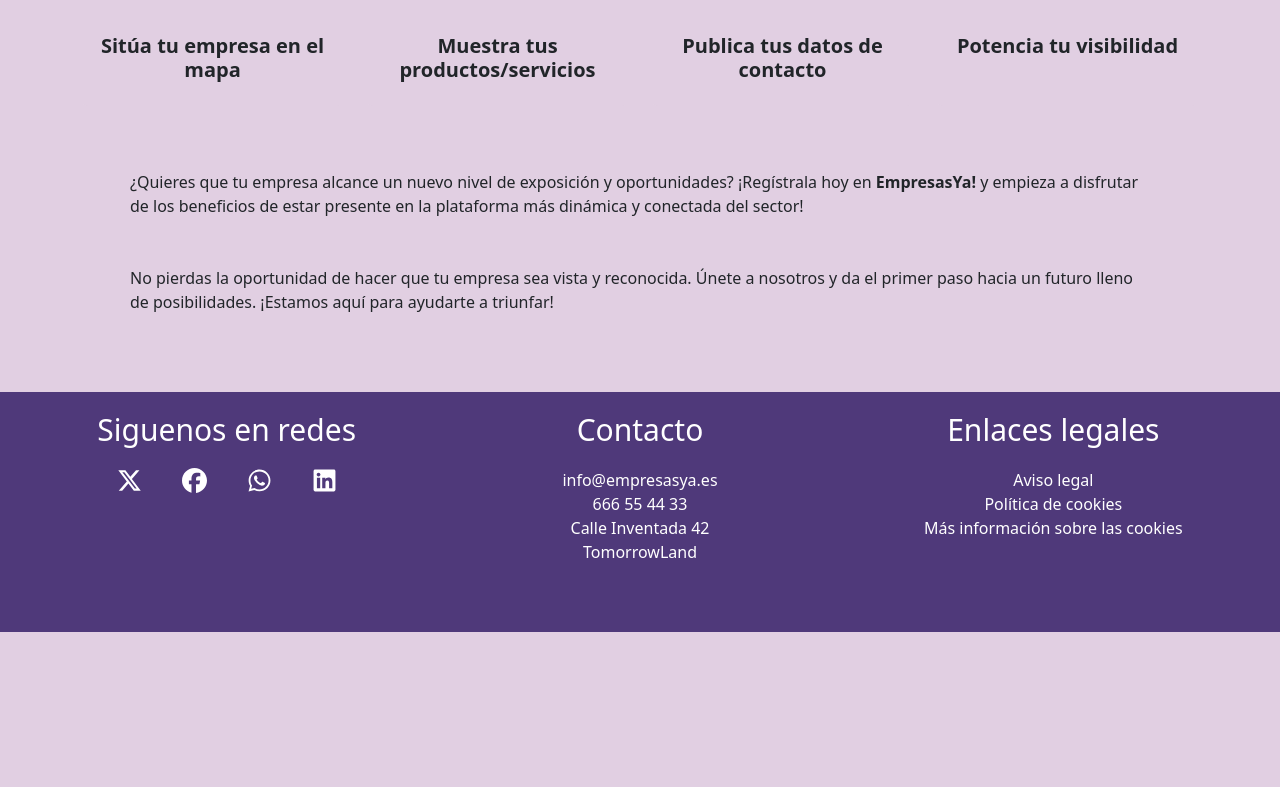
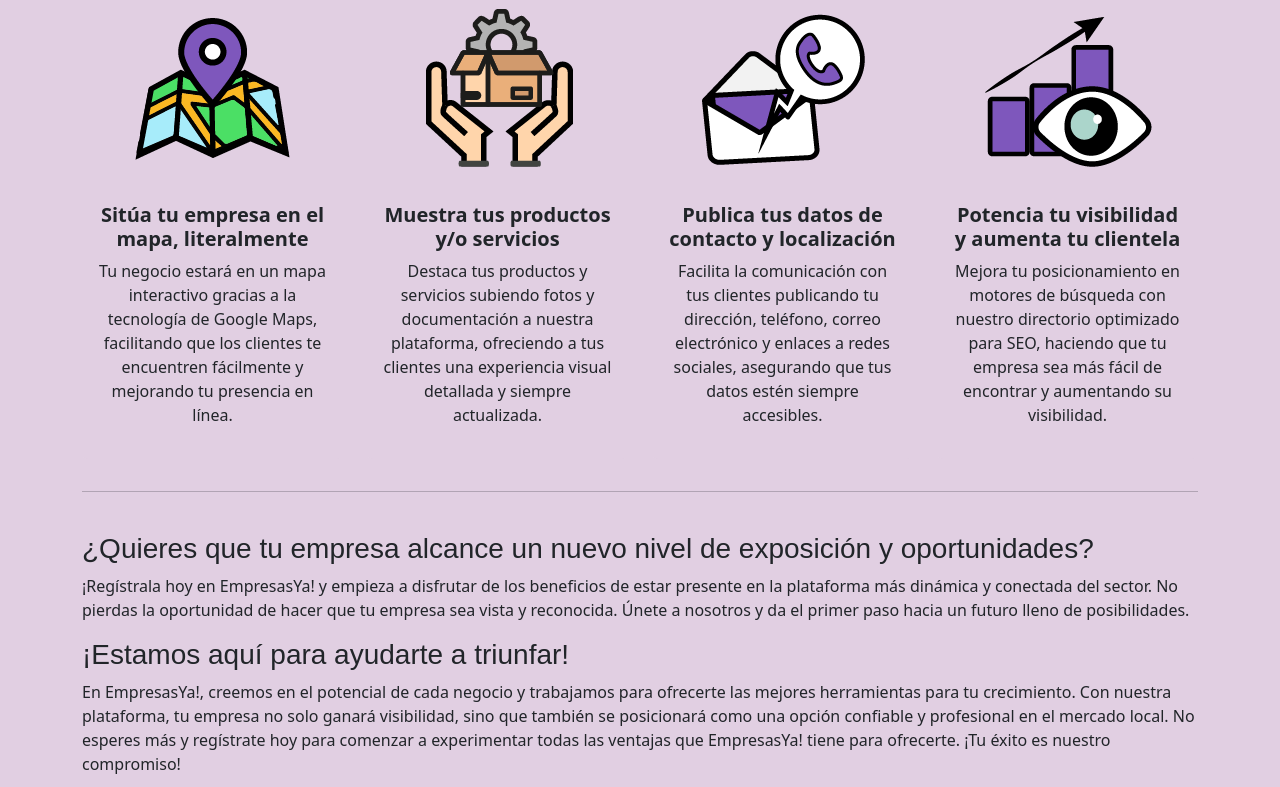
Before and after one commit to alepazmont/directorio-empresas, a React (Vite) app in the folder front/: page /empresas in a window 1280 px wide. Shown: the part 513-1300 px from the top of the page. Before the commit the page ends 1145 px from the top, so only its background shows below. Built offline with nearby package versions, Linux system fonts and the light colour scheme; no server answers.

Commit message:
arreglillos varios y contenido

```diff
--- a/front/src/Estilos_Provisional.scss
+++ b/front/src/Estilos_Provisional.scss
@@ -21,6 +21,9 @@
     }
   }
 }
+
+// REGISTRO EMPRESA
+
 .image-preview {
   margin: 5px;
 
@@ -130,3 +133,11 @@
     }
   }
 }
+
+
+
+// FUENTE
+
+.container h2, .container h3 {
+  font-family: "Comfortaa", sans-serif;
+}
--- a/front/src/components/AdminDashboard/ListadoUsuarios.jsx
+++ b/front/src/components/AdminDashboard/ListadoUsuarios.jsx
@@ -9,7 +9,6 @@
     const loadUsers = async () => {
       try {
         const usersData = await fetchUsers();
-        console.log(usersData);
         setUsuarios(usersData);
       } catch (error) {
         console.error("Error obteniendo usuarios", error);
--- a/front/src/components/InfoComercial/InfoComercial.jsx
+++ b/front/src/components/InfoComercial/InfoComercial.jsx
@@ -16,8 +16,9 @@
                     </Card.Header>
                     <Card.Body>
                         <Card.Title>
-                        Sitúa tu empresa en el mapa
+                        Sitúa tu empresa en el mapa, literalmente
                         </Card.Title>
+                        <p>Tu negocio estará en un mapa interactivo gracias a la tecnología de Google Maps, facilitando que los clientes te encuentren fácilmente y mejorando tu presencia en línea.</p>
                     </Card.Body>
                 </Card>
             </Col>
@@ -28,8 +29,9 @@
                     </Card.Header>
                     <Card.Body>
                         <Card.Title>
-                        Muestra tus productos/servicios
+                        Muestra tus productos y/o servicios
                         </Card.Title>
+                        <p>Destaca tus productos y servicios subiendo fotos y documentación a nuestra plataforma, ofreciendo a tus clientes una experiencia visual detallada y siempre actualizada.</p>
                     </Card.Body>
                 </Card>
             </Col>
@@ -40,8 +42,9 @@
                     </Card.Header>
                     <Card.Body>
                         <Card.Title>
-                        Publica tus datos de contacto
+                        Publica tus datos de contacto y localización
                         </Card.Title>
+                        <p>Facilita la comunicación con tus clientes publicando tu dirección, teléfono, correo electrónico y enlaces a redes sociales, asegurando que tus datos estén siempre accesibles.</p>
                     </Card.Body>
                 </Card>
             </Col>
@@ -52,8 +55,9 @@
                     </Card.Header>
                     <Card.Body>
                         <Card.Title>
-                        Potencia tu visibilidad
+                        Potencia tu visibilidad y aumenta tu clientela
                         </Card.Title>
+                        <p>Mejora tu posicionamiento en motores de búsqueda con nuestro directorio optimizado para SEO, haciendo que tu empresa sea más fácil de encontrar y aumentando su visibilidad.</p>
                     </Card.Body>
                 </Card>
             </Col>
--- a/front/src/components/UserDashboard/UserCard.jsx
+++ b/front/src/components/UserDashboard/UserCard.jsx
@@ -12,7 +12,7 @@
       <Card.Body>
         <Card.Subtitle>Datos de usuario</Card.Subtitle>
         <Card.Body>
-          <p ><b>Nombre Completo:</b> {usuario.nombre} {usuario.apellido}</p>
+          <p ><b>Nombre:</b> {usuario.nombre} {usuario.apellidos}</p>
           <p ><b>Teléfono:</b> {usuario.telefono}</p>
           <p ><b>Email:</b> {usuario.email}</p>
           <p ><b>Tipo de usuario:</b> {usuario.tipoUsuario}</p>
--- a/front/src/pages/EmpresasComercial.jsx
+++ b/front/src/pages/EmpresasComercial.jsx
@@ -21,13 +21,23 @@
 
                 <Container>
                     <BreadCrumb pages={pages} />
-                    <InfoComercial/>
 
                     <Row>
                         <Col lg={12} xs={12}>
 
-                            <p className="m-5">¿Quieres que tu empresa alcance un nuevo nivel de exposición y oportunidades? ¡Regístrala hoy en <b>EmpresasYa!</b> y empieza a disfrutar de los beneficios de estar presente en la plataforma más dinámica y conectada del sector!</p>
-                            <p className="m-5">No pierdas la oportunidad de hacer que tu empresa sea vista y reconocida. Únete a nosotros y da el primer paso hacia un futuro lleno de posibilidades. ¡Estamos aquí para ayudarte a triunfar!</p>
+                            <p className="text-justify"><b>EmpresasYa!</b> es una innovadora plataforma digital que permite a las empresas locales registrarse y destacar su presencia en un mapa interactivo mediante la API de Google Maps. Con funcionalidades que incluyen la exhibición de productos y servicios, la publicación de datos de contacto y una gestión sencilla a través de un dashboard intuitivo, EmpresasYa! es la herramienta ideal para potenciar la visibilidad de tu negocio. Te invitamos a conocer las ventajas de unirte a EmpresasYa! y descubrir cómo podemos ayudarte a alcanzar nuevas oportunidades y un mayor reconocimiento en el mercado local.</p>
+                        </Col>
+                    </Row>
+
+                     <hr/>
+                    <InfoComercial/>
+                     <hr/>
+                    <Row>
+                        <Col className="mt-4" lg={12} xs={12}>
+                            <h3>¿Quieres que tu empresa alcance un nuevo nivel de exposición y oportunidades?</h3>
+                            <p className="text-justify">¡Regístrala hoy en EmpresasYa! y empieza a disfrutar de los beneficios de estar presente en la plataforma más dinámica y conectada del sector. No pierdas la oportunidad de hacer que tu empresa sea vista y reconocida. Únete a nosotros y da el primer paso hacia un futuro lleno de posibilidades.</p>
+                            <h3>¡Estamos aquí para ayudarte a triunfar!</h3>
+                            <p className="text-justify">En EmpresasYa!, creemos en el potencial de cada negocio y trabajamos para ofrecerte las mejores herramientas para tu crecimiento. Con nuestra plataforma, tu empresa no solo ganará visibilidad, sino que también se posicionará como una opción confiable y profesional en el mercado local. No esperes más y regístrate hoy para comenzar a experimentar todas las ventajas que EmpresasYa! tiene para ofrecerte. ¡Tu éxito es nuestro compromiso!</p>
                         </Col>
                     </Row>
 
```
Also changed, not shown: 1 other file (tests, documents, lock files or other folders).
